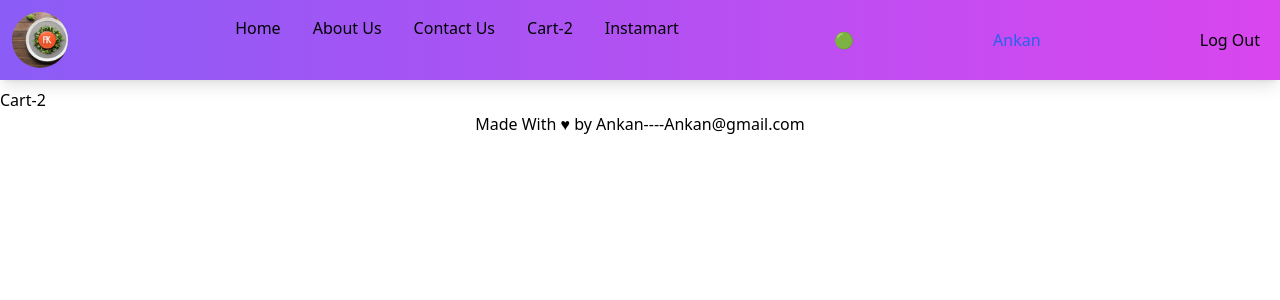
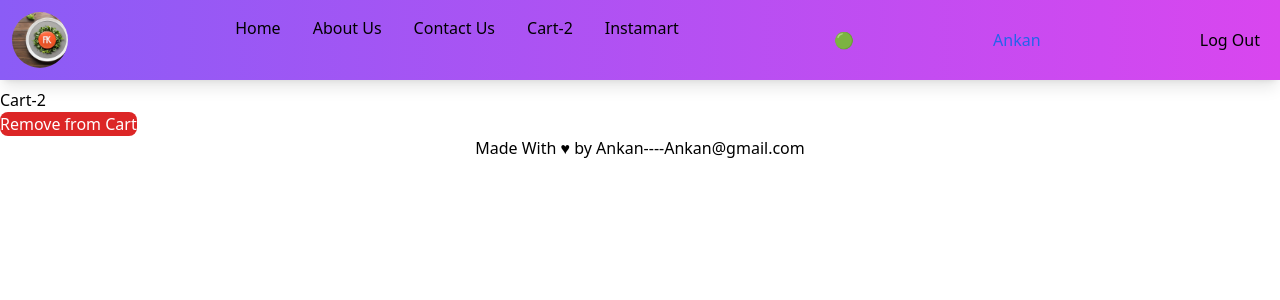
Before and after one commit to ankanmal/react-mastery, a React (Vite) app in the folder day12/reactcodeday12/: page /cart in a window 1280 px wide. Shown: the top 300 px of the page. Built offline with nearby package versions, Linux system fonts and the light colour scheme.

Commit message:
Added remove from cart

```diff
--- a/day12/reactcodeday12/src/components/Cart.js
+++ b/day12/reactcodeday12/src/components/Cart.js
@@ -1,10 +1,21 @@
-import { useSelector } from "react-redux";
+import { useDispatch, useSelector } from "react-redux";
+import { removeFromCart } from "../slice/cartSlice";
 const Cart = () => {
   const cartQty = useSelector((state) => state.cart.length);
   console.log(cartQty);
+  const dispatch = useDispatch();
+  const removeLastItemCart = () => {
+    dispatch(removeFromCart());
+  };
   return (
     <div>
       <h1>Cart-{cartQty}</h1>
+      <button
+        onClick={() => removeLastItemCart()}
+        className="bg-red-600  rounded-lg text-white"
+      >
+        Remove from Cart
+      </button>
     </div>
   );
 };
--- a/day12/reactcodeday12/src/slice/cartSlice.js
+++ b/day12/reactcodeday12/src/slice/cartSlice.js
@@ -7,8 +7,21 @@ const cartSLice = createSlice({
     addToCart: (state, action) => {
       state.push(action.payload);
     },
+    removeFromCart: (state, action) => {
+      // let found = null;
+      // state.map((e) => {
+      //   if (e === action.payload) {
+      //     found = e;
+      //   }
+      //   return found;
+      // });
+      // if (!found) {
+      //   return state.filter((x) => x !== found);
+      // }
+      state.pop();
+    },
   },
 });
 
-export const { addToCart } = cartSLice.actions;
+export const { addToCart, removeFromCart } = cartSLice.actions;
 export default cartSLice.reducer;
```
